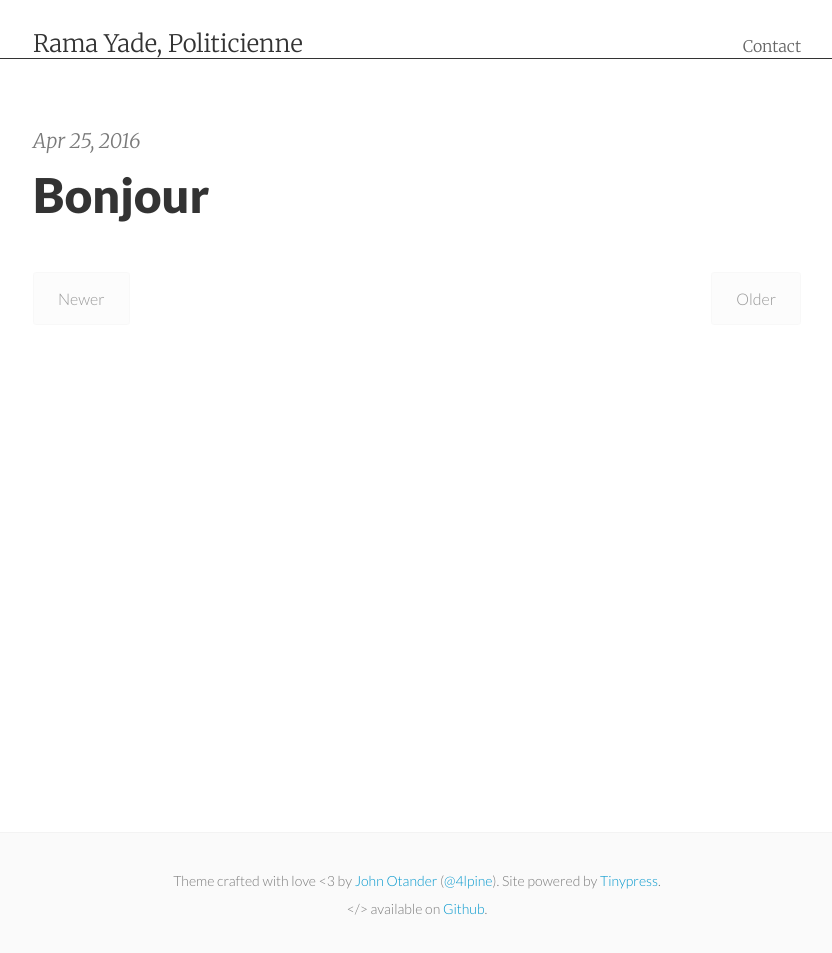
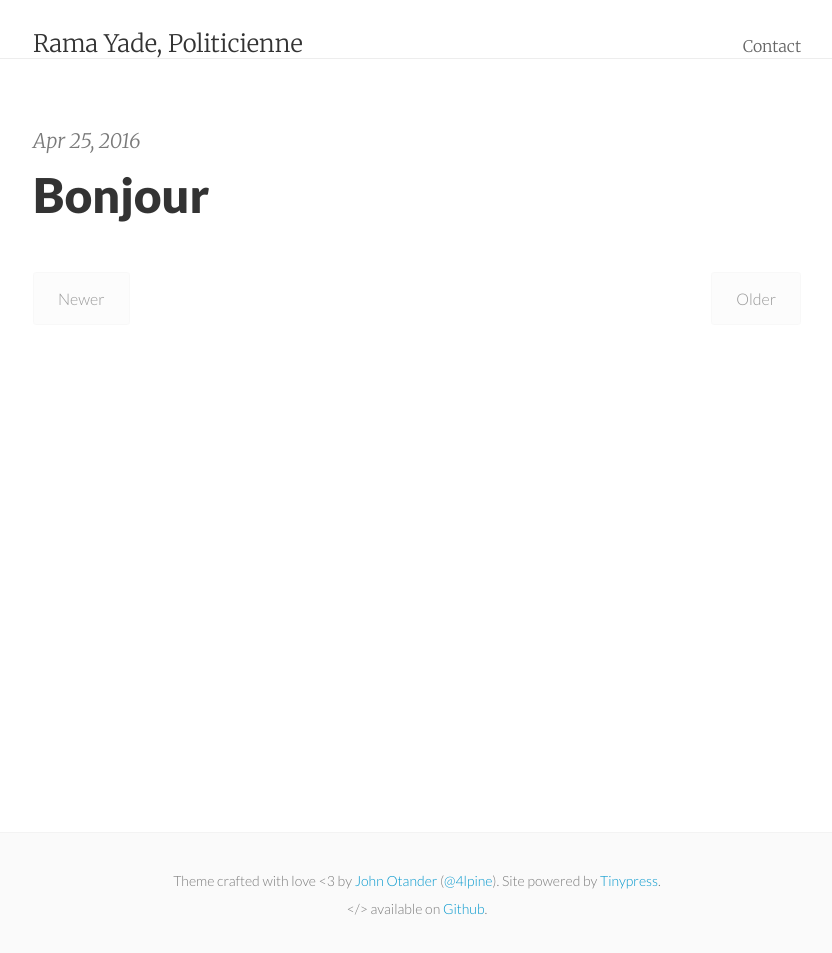
Before and after one commit to ryade/ryade.github.io, a Jekyll site: the page built from index.html, in a window 1280 px wide. Shown: the whole page, without its empty margins (223-1055 px from the left). Built offline with Jekyll 4.4.1, drawn with Linux system fonts in a browser that asks for light colours; the list of posts is cut into pages by our own code.

Commit message:
Update basscss.css

```diff
--- a/css/basscss.css
+++ b/css/basscss.css
@@ -365,7 +365,7 @@ strong, .bold {
 .px-responsive {
   padding-right: 1.5rem;
   padding-left: 1.5rem;
-  border-bottom: 1px solid #333;
+  border-bottom: 1px solid #ededed;
 }
 
 .py-responsive {
```
